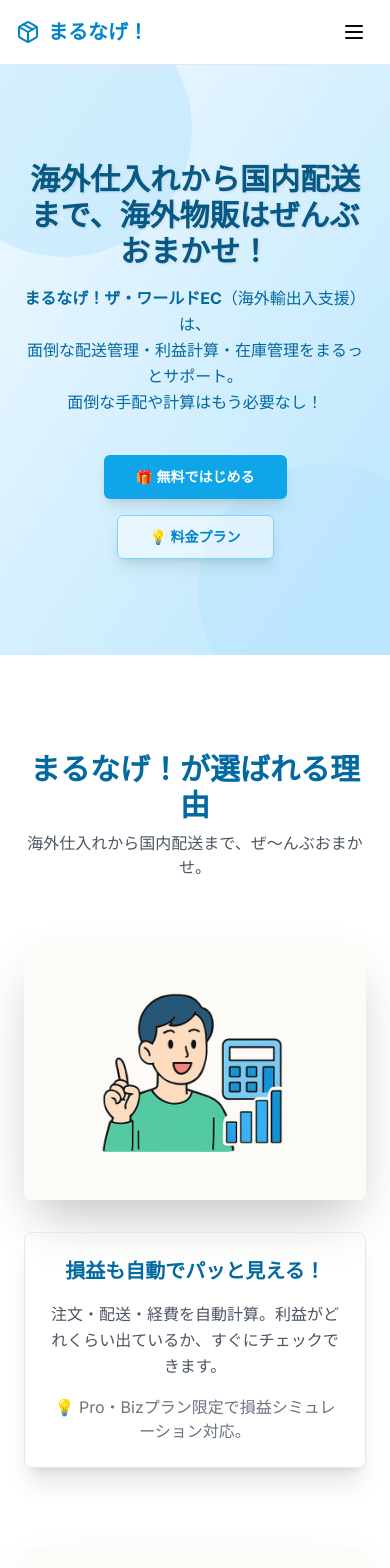
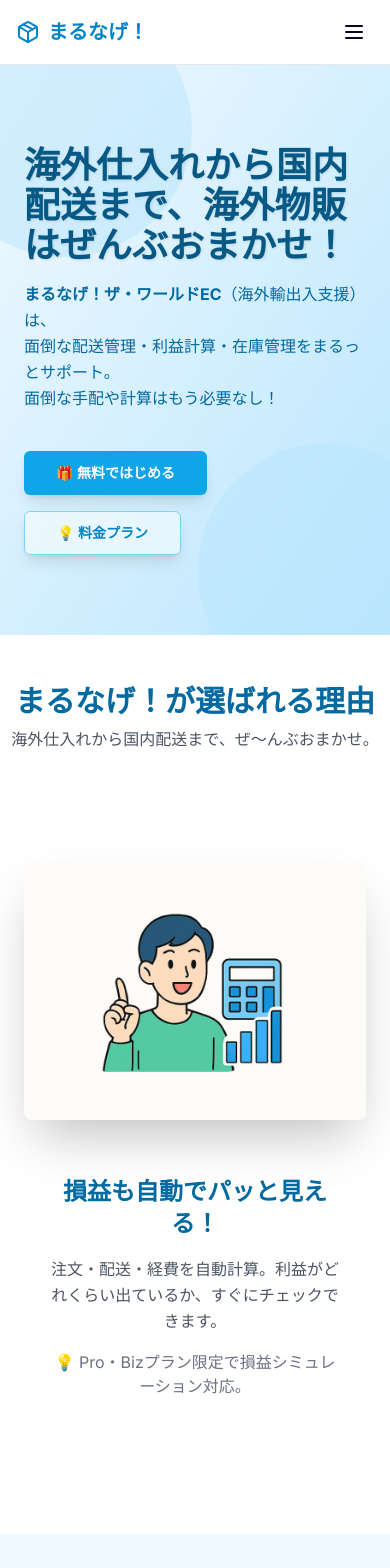
Before and after one commit to hubport-japan/one-stop-worldec, a Next.js app: page / in a window 390 px wide. Shown: the top 1568 px of the page. Built offline with nearby package versions, Linux system fonts and the light colour scheme.

Commit message:
モバイルデザイン更新

```diff
--- a/src/app/listing-agency/page.tsx
+++ b/src/app/listing-agency/page.tsx
@@ -37,20 +37,20 @@ const flowSteps = [
 
 function HeroSection() {
   return (
-    <section className="bg-gradient-to-r from-sky-500 to-sky-400 text-white py-24 px-6 text-center md:text-left">
+    <section className="bg-gradient-to-r from-sky-500 to-sky-400 text-white py-20 md:py-24 px-6 text-left">
       <motion.h1
         initial={{ opacity: 0, y: 20 }}
         animate={{ opacity: 1, y: 0 }}
-        className="text-3xl md:text-5xl font-bold mb-4"
+        className="text-4xl md:text-5xl font-bold mb-4"
       >
         出品作業、まるごとプロにおまかせ！
       </motion.h1>
-      <p className="text-lg md:text-xl mb-8 leading-relaxed">
+      <p className="text-md md:text-xl mb-8 leading-relaxed">
         あなたは仕入れるだけ。出品・登録・価格設定まで、すべて代行。
         <br />
         忙しい方や副業初心者でも、手間ゼロでEC販売を始められます。
       </p>
-      <div className="flex justify-center md:justify-start gap-4 flex-wrap">
+      <div className="flex gap-4 flex-wrap">
         <Button asChild size="lg" className="bg-white text-sky-600 hover:bg-sky-50 font-semibold">
           <Link href="/contact">
             無料で相談する
@@ -68,14 +68,14 @@ function HeroSection() {
 
 function OverviewSection() {
   return (
-    <section className="py-20 px-6 max-w-6xl mx-auto text-center md:text-left">
-      <h2 className="text-3xl font-bold text-sky-700 mb-8">出品代行サービスとは？</h2>
-      <p className="text-lg text-gray-600 leading-relaxed max-w-3xl mx-auto mb-12">
+    <section className="py-20 px-6 max-w-4xl mx-auto text-left">
+      <h2 className="text-3xl md:text-4xl font-bold text-sky-700 mb-4">出品代行サービスとは？</h2>
+      <p className="text-md md:text-lg text-gray-600 leading-relaxed mb-12">
         あなたに代わって商品登録・説明文作成・価格設定・在庫管理などを行うサービスです。
         <br />
         「まるなげ！ザ・ワールドEC」と連携して、<strong>仕入れ→出品→配送→売上管理</strong>までをワンストップで自動化します。
       </p>
-      <div className="flex justify-center gap-6 text-gray-700">
+      <div className="flex flex-col sm:flex-row items-start sm:items-center gap-4 sm:gap-6 text-gray-700 p-4 bg-gray-50 rounded-lg">
         <span>✅ Amazon（提供中）</span>
         <span>🚀 eBay（準備中）</span>
         <span>🏪 Shopify（順次対応予定）</span>
@@ -86,7 +86,7 @@ function OverviewSection() {
 
 function FlowSection() {
   return (
-    <section className="bg-sky-50 py-20 px-6 text-center md:text-left">
+    <section className="bg-sky-50 py-20 px-6 text-left">
       <h2 className="text-3xl font-bold text-center text-sky-700 mb-12">出品代行の流れ（4ステップ）</h2>
       <div className="max-w-5xl mx-auto grid md:grid-cols-4 gap-8">
         {flowSteps.map((f, i) => {
@@ -115,11 +115,11 @@ function FeaturesSection() {
     { title: "明朗会計の手数料制", desc: "固定費なしで、販売金額の5%のみ。売上があるときだけ費用が発生します。" },
   ];
   return (
-    <section className="py-20 px-6 max-w-6xl mx-auto text-center md:text-left">
+    <section className="py-20 px-6 max-w-4xl mx-auto text-left">
       <h2 className="text-3xl font-bold text-center text-sky-700 mb-12">まるなげ出品代行の強み</h2>
       <div className="grid md:grid-cols-2 gap-8">
         {features.map((feature, i) => (
-          <Card key={i} className="shadow-sm border-none bg-white p-6">
+          <Card key={i} className="shadow-sm border-none bg-white p-6 text-left">
             <CardContent>
               <h3 className="text-xl font-bold mb-2 text-sky-700">{feature.title}</h3>
               <p className="text-gray-600 leading-relaxed">{feature.desc}</p>
@@ -138,7 +138,7 @@ function FaqSection() {
     { q: "出品数に制限はありますか？", a: "特に上限はありません。販売規模に合わせて柔軟に対応します。" },
   ];
   return (
-    <section className="bg-gray-50 py-20 px-6 text-center md:text-left">
+    <section className="bg-gray-50 py-20 px-6 text-left">
       <h2 className="text-3xl font-bold text-center text-sky-700 mb-10">よくある質問</h2>
       <div className="max-w-3xl mx-auto space-y-6 text-left">
         {faqs.map((faq, i) => (
@@ -154,14 +154,14 @@ function FaqSection() {
 
 function CtaSection() {
   return (
-    <section className="bg-sky-500 text-white text-center md:text-left py-20 px-6">
-      <h2 className="text-3xl font-bold mb-4">出品の手間、ぜんぶプロにまるなげ！</h2>
-      <p className="mb-8 text-lg leading-relaxed">
+    <section className="bg-sky-500 text-white py-20 px-6 text-left">
+      <h2 className="text-3xl md:text-4xl font-bold mb-4">出品の手間、ぜんぶプロにまるなげ！</h2>
+      <p className="mb-8 text-md md:text-lg leading-relaxed">
         登録・在庫・価格設定・説明文作成まで、全部まとめて代行！
         <br />
         あなたは仕入れるだけでOKです。
       </p>
-      <div className="flex justify-center md:justify-start gap-4 flex-wrap">
+      <div className="flex gap-4 flex-wrap">
         <Button asChild size="lg" className="bg-white text-sky-600 hover:bg-sky-50 font-semibold">
           <Link href="/contact">無料相談する</Link>
         </Button>
--- a/src/app/page.tsx
+++ b/src/app/page.tsx
@@ -13,7 +13,7 @@ import { Check, Minus } from "lucide-react";
 
 function HeroSection() {
   return (
-    <section className="relative bg-gradient-to-br from-sky-50 to-sky-200 py-24 px-6 text-center md:text-left overflow-hidden">
+    <section className="relative bg-gradient-to-br from-sky-50 to-sky-200 py-20 md:py-24 px-6 text-left overflow-hidden">
       <div className="absolute -left-16 -top-16 w-64 h-64 bg-sky-200 rounded-full opacity-50"></div>
       <div className="absolute -right-16 -bottom-16 w-64 h-64 bg-sky-200 rounded-full opacity-50"></div>
       <div className="relative z-10 max-w-4xl mx-auto">
@@ -21,7 +21,7 @@ function HeroSection() {
           initial={{ opacity: 0, y: 20 }}
           animate={{ opacity: 1, y: 0 }}
           transition={{ duration: 0.5 }}
-          className="text-3xl md:text-5xl font-extrabold mb-4 text-sky-800"
+          className="text-4xl md:text-5xl font-extrabold mb-4 text-sky-800"
           style={{ textShadow: "1px 1px 3px rgba(0,0,0,0.1)" }}
         >
           海外仕入れから国内配送まで、海外物販はぜんぶおまかせ！
@@ -35,7 +35,7 @@ function HeroSection() {
           initial={{ opacity: 0, y: 20 }}
           animate={{ opacity: 1, y: 0 }}
           transition={{ duration: 0.5, delay: 0.2 }}
-          className="flex justify-center md:justify-start gap-4 flex-wrap"
+          className="flex gap-4 flex-wrap"
         >
           <Button asChild size="lg" className="bg-sky-500 text-white hover:bg-sky-600 font-semibold shadow-lg hover:shadow-xl transition-all transform hover:scale-105">
             <Link href="/contact">
@@ -55,18 +55,18 @@ function HeroSection() {
 
 function FeaturesSection() {
   return (
-    <section id="features" className="bg-white py-24 px-6">
-      <div className="max-w-5xl mx-auto">
+    <section id="features" className="bg-white py-12 md:py-24">
+      <div className="max-w-6xl mx-auto">
         <div className="text-center mb-16">
           <h2 className="text-3xl md:text-4xl font-bold text-sky-700 mb-2">
             まるなげ！が選ばれる理由
           </h2>
-          <p className="text-gray-600 text-md md:text-lg">
+          <p className="text-gray-600 text-md md:text-lg max-w-2xl mx-auto">
             海外仕入れから国内配送まで、ぜ〜んぶおまかせ。
           </p>
         </div>
 
-        <div className="space-y-20">
+        <div className="space-y-16 md:space-y-20">
           {[
             {
               image: "/images/feature-illust-01.png",
@@ -91,18 +91,18 @@ function FeaturesSection() {
               ),
             },
           ].map((feature, index) => (
-            <div key={index} className={`md:flex md:items-center md:gap-12 ${index % 2 !== 0 ? 'md:flex-row-reverse' : ''}`}>
-              <div className="md:w-3/5 mb-8 md:mb-0">
-                <Image src={feature.image} alt={feature.title} width={500} height={375} className="mx-auto rounded-lg shadow-2xl" />
-              </div>
-              <div className={`md:w-1/2 relative md:-ml-16 ${index % 2 !== 0 ? 'md:ml-0 md:-mr-16' : ''}`}>
-                <Card className="shadow-xl">
-                  <CardContent className="p-6 md:p-8 text-center md:text-left">
-                    <h3 className="text-xl md:text-2xl font-bold text-sky-700 mb-4">{feature.title}</h3>
+            <div key={index} className={`py-12 px-6 ${index % 2 !== 0 ? 'bg-sky-50' : 'bg-white'}`}>
+              <div className={`md:flex md:items-center md:gap-8 max-w-6xl mx-auto ${index % 2 !== 0 ? 'md:flex-row-reverse' : ''}`}>
+                <div className="md:w-3/5 mb-8 md:mb-0">
+                  <Image src={feature.image} alt={feature.title} width={500} height={375} className="mx-auto rounded-lg shadow-2xl" />
+                </div>
+                <div className={`text-center md:text-left md:w-1/2 md:relative ${index % 2 !== 0 ? 'md:ml-0 md:-mr-12' : 'md:-ml-12'}`}>
+                  <div className="md:shadow-xl md:bg-white md:rounded-lg p-6 md:p-8">
+                    <h3 className="text-2xl font-bold text-sky-700 mb-4">{feature.title}</h3>
                     <p className="text-gray-600 leading-relaxed mb-4">{feature.desc}</p>
                     <div className="text-md text-gray-500">{feature.note}</div>
-                  </CardContent>
-                </Card>
+                  </div>
+                </div>
               </div>
             </div>
           ))}
@@ -114,7 +114,7 @@ function FeaturesSection() {
 
 function HowToUseSection() {
   return (
-    <section id="how-to-use" className="bg-sky-50 py-24 px-6">
+    <section id="how-to-use" className="bg-sky-50 py-20 md:py-24 px-6">
       <div className="max-w-6xl mx-auto text-center">
         <h2 className="text-3xl md:text-4xl font-bold text-sky-700 mb-4">
           ご利用はカンタン4ステップ！
@@ -149,7 +149,7 @@ function HowToUseSection() {
 
 function PricingSection() {
   return (
-    <section id="pricing" className="bg-white py-24 px-6">
+    <section id="pricing" className="bg-white py-20 md:py-24 px-6">
       <div className="max-w-6xl mx-auto">
         <div className="text-center mb-16">
           <h2 className="text-3xl md:text-4xl font-bold text-sky-700 mb-4">
@@ -220,7 +220,7 @@ function PricingSection() {
 
 function CaseStudiesSection() {
   return (
-    <section id="case-study" className="bg-sky-50 py-24 px-6">
+    <section id="case-study" className="bg-sky-50 py-20 md:py-24 px-6">
       <div className="max-w-5xl mx-auto">
         <div className="text-center mb-16">
           <h2 className="text-3xl md:text-4xl font-bold text-sky-700 mb-2">
@@ -264,10 +264,10 @@ function CaseStudiesSection() {
 
 function CtaSection() {
   return (
-    <section className="relative bg-white py-24 px-6 overflow-hidden">
+    <section className="relative bg-white py-20 md:py-24 px-6 overflow-hidden">
       <div className="absolute -bottom-24 -left-24 w-72 h-72 bg-sky-200 rounded-full opacity-50"></div>
       <div className="absolute -top-24 -right-24 w-72 h-72 bg-sky-200 rounded-full opacity-50"></div>
-      <div className="relative max-w-4xl mx-auto text-center bg-sky-50/60 backdrop-blur-sm p-8 md:p-12 rounded-2xl shadow-lg border border-white">
+      <div className="relative max-w-4xl mx-auto text-center bg-sky-50/60 backdrop-blur-sm p-10 md:p-12 rounded-2xl shadow-lg border border-white">
         <h2 className="text-2xl md:text-4xl font-bold text-sky-800 mb-4">
           さあ、あなたも「まるなげ」でビジネスを加速させませんか？
         </h2>
```
